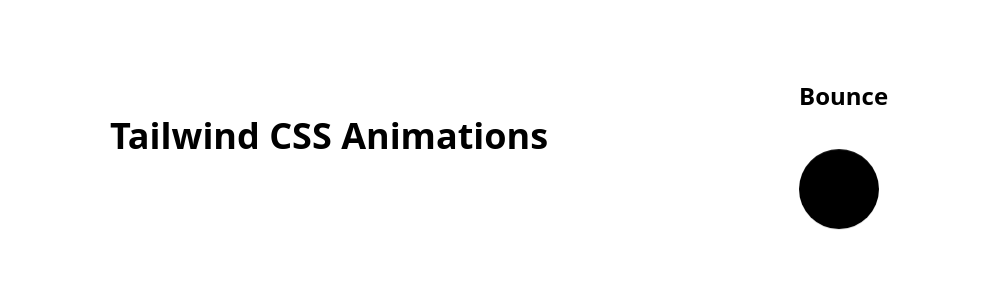
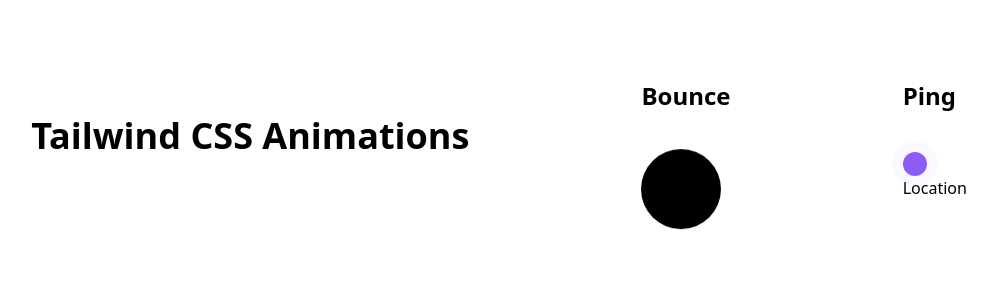
Before and after one commit to mdr-uma/tailwind-css-sandbox, a React (Create React App) app: page / in a window 1280 px wide. Shown: the top 300 px of the page, without its empty margins (141-1138 px from the left). Built offline with nearby package versions, Linux system fonts and the light colour scheme; the HTML template or start-up script is replaced by a standard one.

Commit message:
create a div with heading and ping effect

```diff
--- a/src/components/Animations.js
+++ b/src/components/Animations.js
@@ -9,6 +9,17 @@ const Animations = () => {
                 <h1 className="mb-10 text-2xl font-extrabold">Bounce</h1>
                 <div className="w-20 h-20 bg-black rounded-full animate-bounce"></div>
             </div>
+
+            <div>
+                <h1 className="mb-10 text-2xl font-extrabold">Ping</h1>
+                <div>
+                    <span className="flex h-6 w-6">
+                        <span className="animate-ping absolute inline-flex h-6 w-6 rounded-full bg-purple-400 opacity-75"></span>
+                        <span className="relative inline-flex rounded-full h-6 w-6 bg-purple-500"></span>
+                    </span>
+                    Location
+                </div>
+            </div>
         </div>
     )
 }
```
